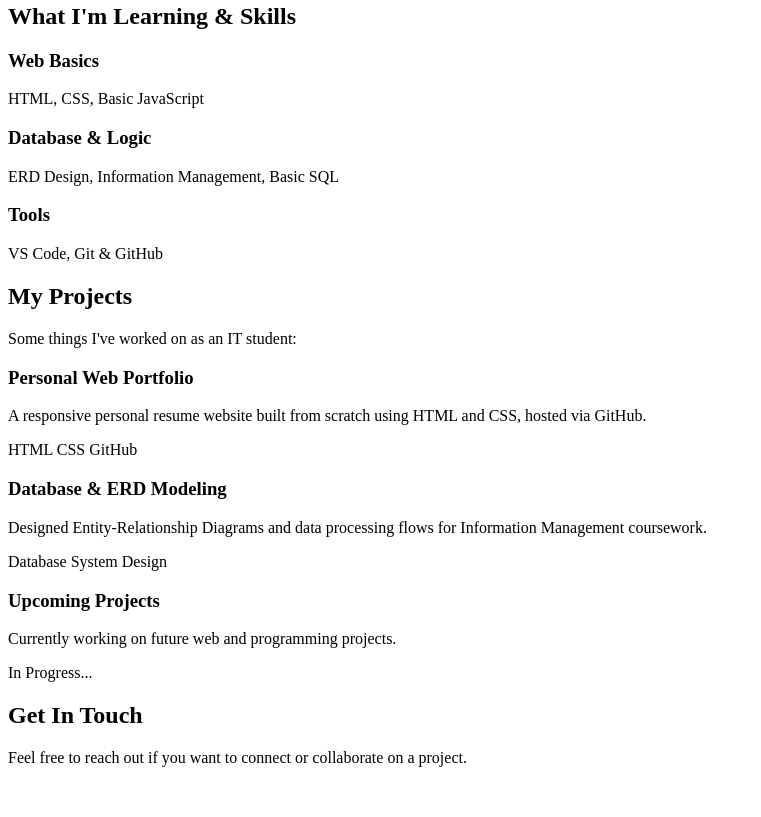
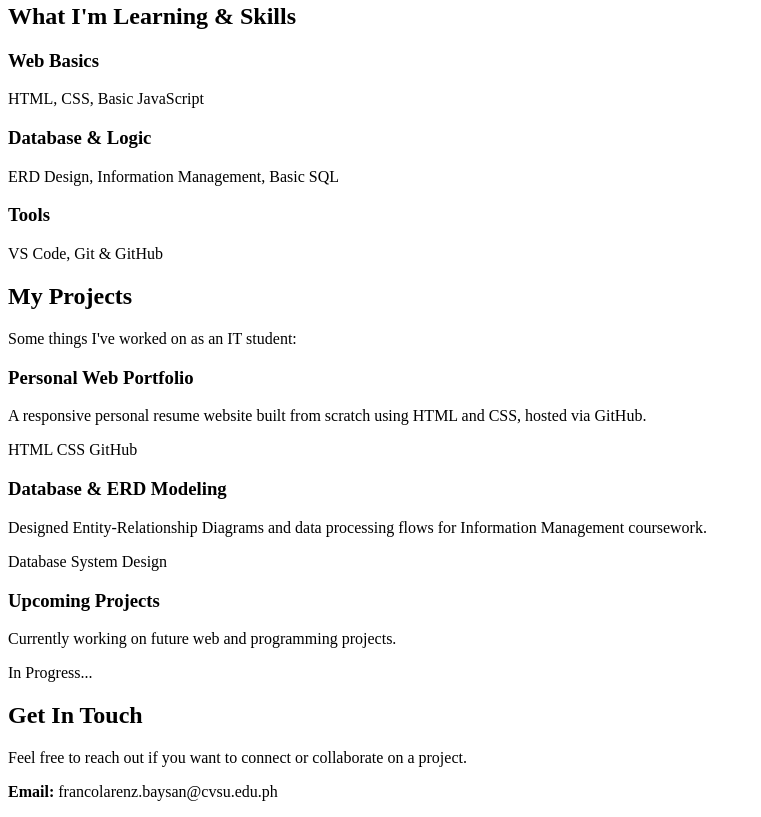
Before and after one commit to larenzzzz/BAYSAN_PORTFOLIO, a plain HTML site: page index.html in a window 1280 px wide. Shown: the part 522-1339 px from the top of the page, without its empty margins (0-761 px from the left). Before the commit the page ends 1305 px from the top, so only its background shows below. Drawn offline with Linux system fonts and the light colour scheme.

Commit message:
added <p><strong>Email:</strong> francolarenz.baysan@cvsu.edu.ph</p>

```diff
--- a/index.html
+++ b/index.html
@@ -101,5 +101,6 @@
         <h2>Get In Touch</h2>
         <p>Feel free to reach out if you want to connect or collaborate on a project.</p>
         <div class="contact-info">
+            <p><strong>Email:</strong> francolarenz.baysan@cvsu.edu.ph</p>
 
     </section>
```
